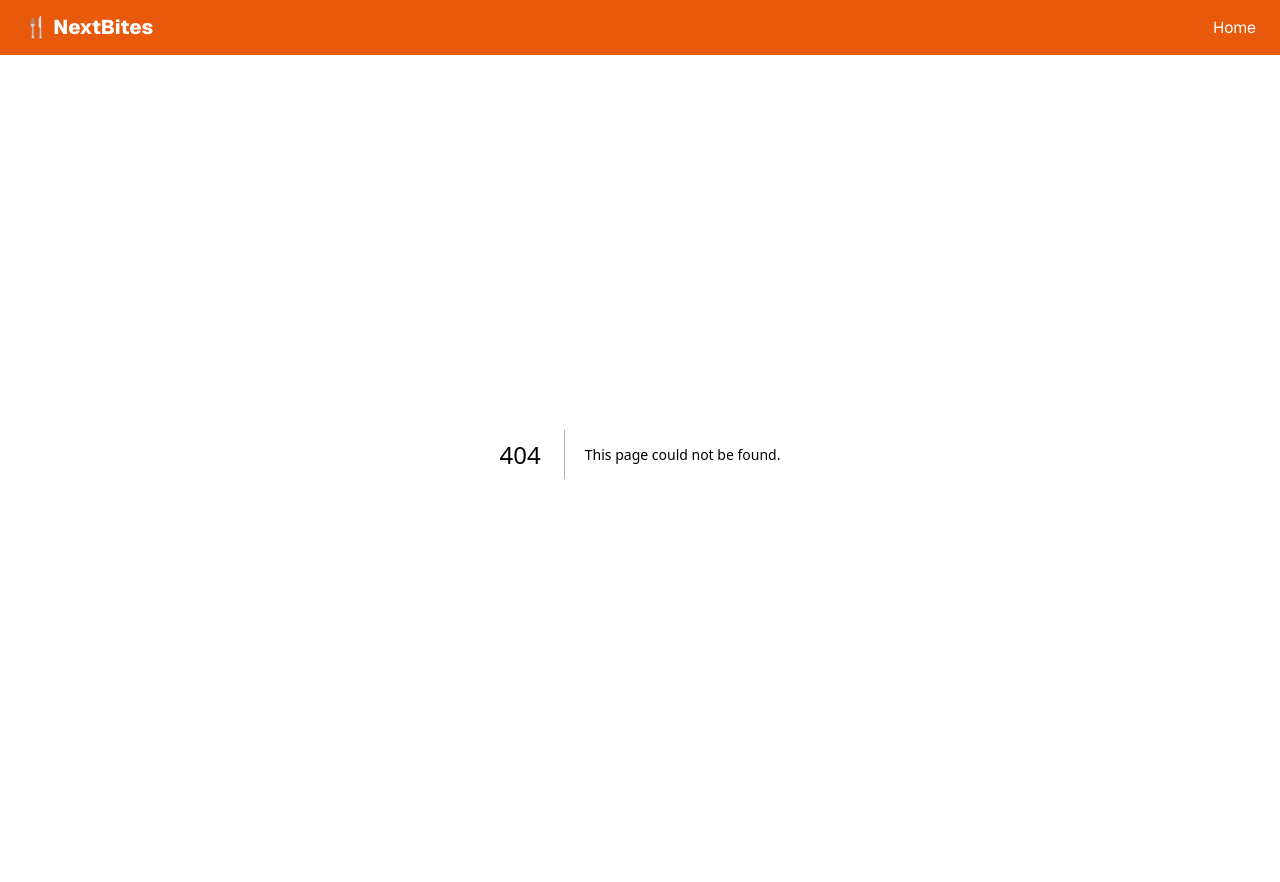
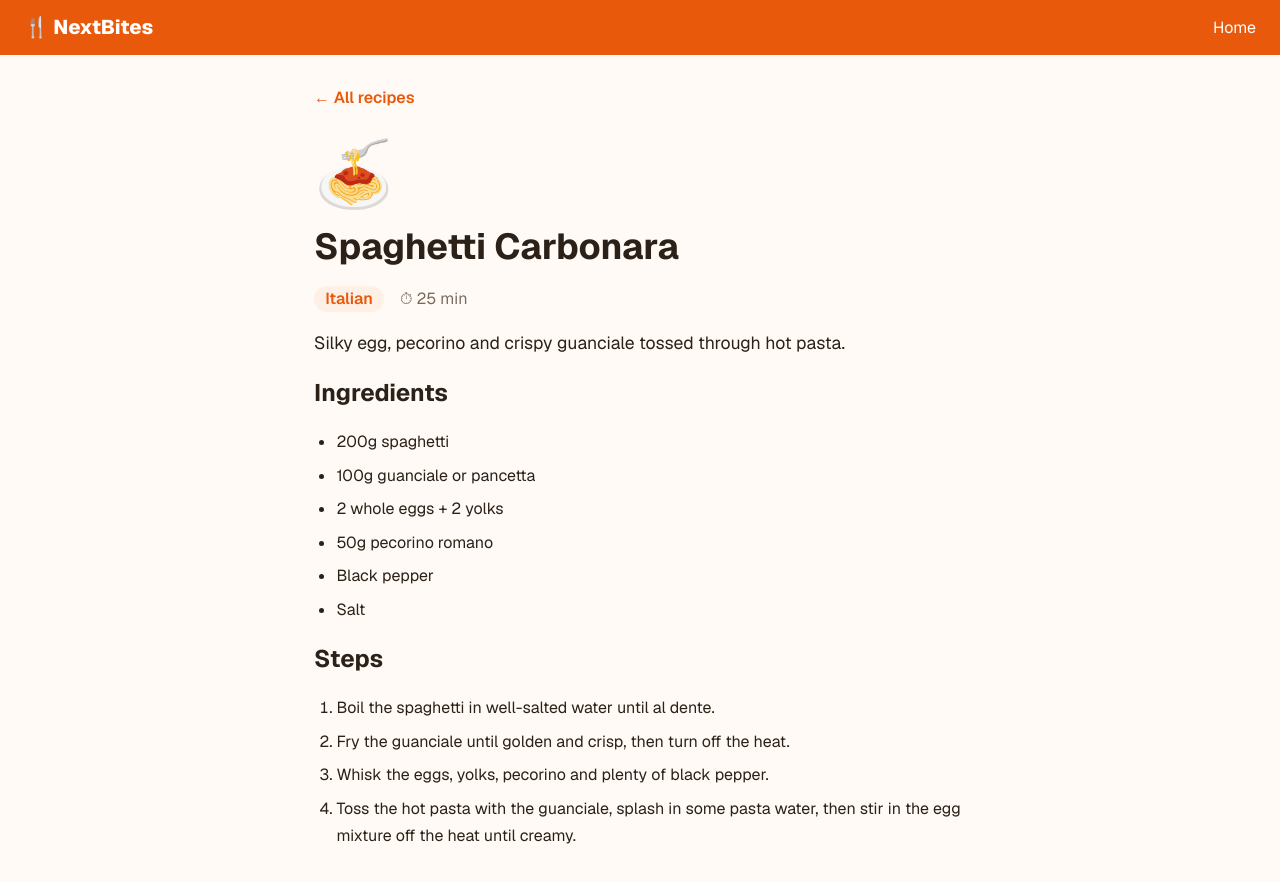
Before and after one commit to saksham-2x7/nextbites, a Next.js app: page /recipe/1 in a window 1280 px wide. Before the commit this address had no page. Shown: the top 882 px of the page. Before the commit the page ends 855 px from the top, so only its background shows below. Built offline with nearby package versions, Linux system fonts and the light colour scheme.

Commit message:
Add dynamic recipe/[id] page rendering ingredients and steps

```diff
--- /dev/null
+++ b/app/recipe/[id]/page.tsx
@@ -0,0 +1,41 @@
+import Link from "next/link";
+import { notFound } from "next/navigation";
+import { getRecipe } from "../../data/recipes";
+import styles from "./recipe.module.css";
+
+export default async function RecipePage({
+  params,
+}: {
+  params: Promise<{ id: string }>;
+}) {
+  const { id } = await params;
+  const recipe = getRecipe(id);
+  if (!recipe) notFound();
+
+  return (
+    <main className={styles.main}>
+      <Link href="/" className={styles.back}>← All recipes</Link>
+      <div className={styles.emoji} aria-hidden="true">{recipe.emoji}</div>
+      <h1 className={styles.title}>{recipe.title}</h1>
+      <p className={styles.meta}>
+        <span className={styles.badge}>{recipe.cuisine}</span>
+        <span>⏱ {recipe.minutes} min</span>
+      </p>
+      <p className={styles.description}>{recipe.description}</p>
+
+      <h2>Ingredients</h2>
+      <ul className={styles.list}>
+        {recipe.ingredients.map((item) => (
+          <li key={item}>{item}</li>
+        ))}
+      </ul>
+
+      <h2>Steps</h2>
+      <ol className={styles.list}>
+        {recipe.steps.map((step) => (
+          <li key={step}>{step}</li>
+        ))}
+      </ol>
+    </main>
+  );
+}
--- /dev/null
+++ b/app/recipe/[id]/recipe.module.css
@@ -0,0 +1,49 @@
+.main {
+  max-width: 700px;
+  margin: 0 auto;
+  padding: 2rem 1.5rem 4rem;
+}
+
+.back {
+  color: var(--accent);
+  font-weight: 600;
+}
+
+.emoji {
+  font-size: 4rem;
+  margin-top: 1.5rem;
+}
+
+.title {
+  margin: 0.5rem 0;
+  font-size: 2.25rem;
+}
+
+.meta {
+  display: flex;
+  gap: 1rem;
+  align-items: center;
+  color: var(--muted);
+}
+
+.badge {
+  background: var(--accent-soft);
+  color: var(--accent);
+  padding: 0.15rem 0.7rem;
+  border-radius: 999px;
+  font-weight: 600;
+}
+
+.description {
+  font-size: 1.1rem;
+  line-height: 1.6;
+}
+
+.list {
+  padding-left: 1.4rem;
+  line-height: 1.7;
+}
+
+.list li {
+  margin-bottom: 0.4rem;
+}
```
